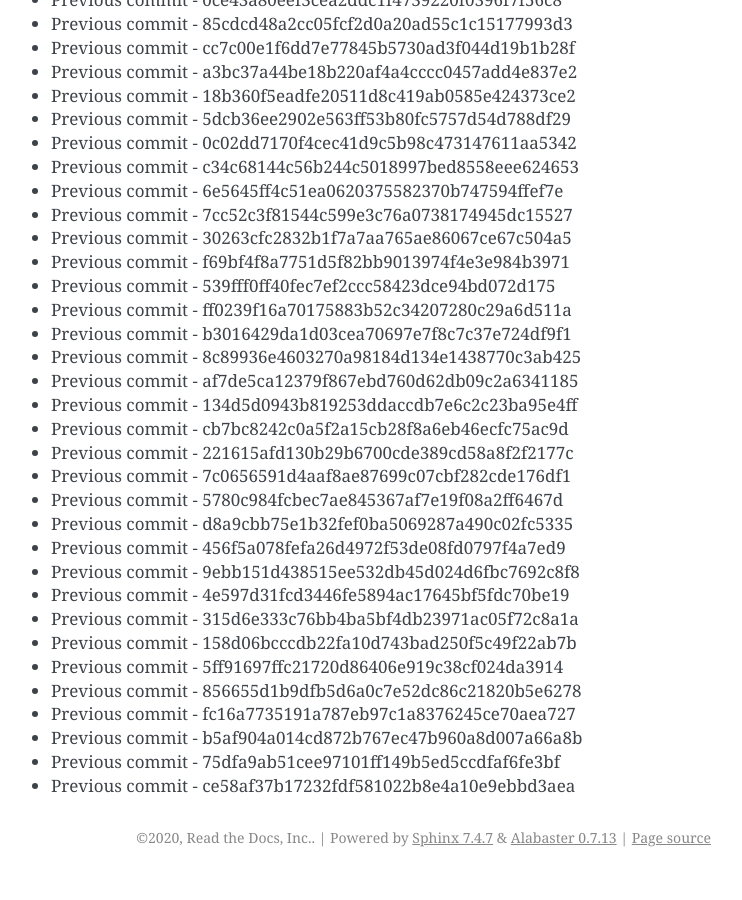
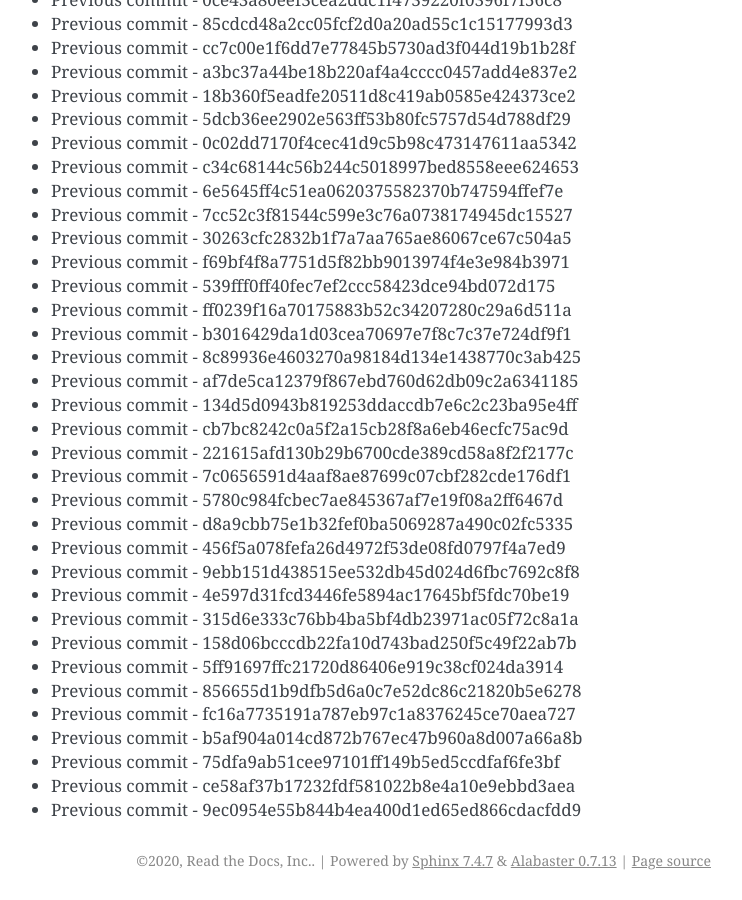
Before and after one commit to readthedocs/rtd-git-stresstest, a Sphinx documentation site: the page built from docs/updates.rst, in a window 1280 px wide and 900 px high, scrolled down 30425 px. Shown: the whole window, without its empty margins (399-1141 px from the left). Built offline with Sphinx 7.4.7, drawn with Linux system fonts in a browser that asks for light colours; before the commit the page ends 31302 px from its top, so only the background shows below that.

Commit message:
Generating commit from previous: 9ec0954e55b844b4ea400d1ed65ed866cdacfdd9

```diff
--- a/docs/updates.rst
+++ b/docs/updates.rst
@@ -1310,3 +1310,4 @@ It can be tested for any performance characteristics.
 * Previous commit - b5af904a014cd872b767ec47b960a8d007a66a8b
 * Previous commit - 75dfa9ab51cee97101ff149b5ed5ccdfaf6fe3bf
 * Previous commit - ce58af37b17232fdf581022b8e4a10e9ebbd3aea
+* Previous commit - 9ec0954e55b844b4ea400d1ed65ed866cdacfdd9
```
